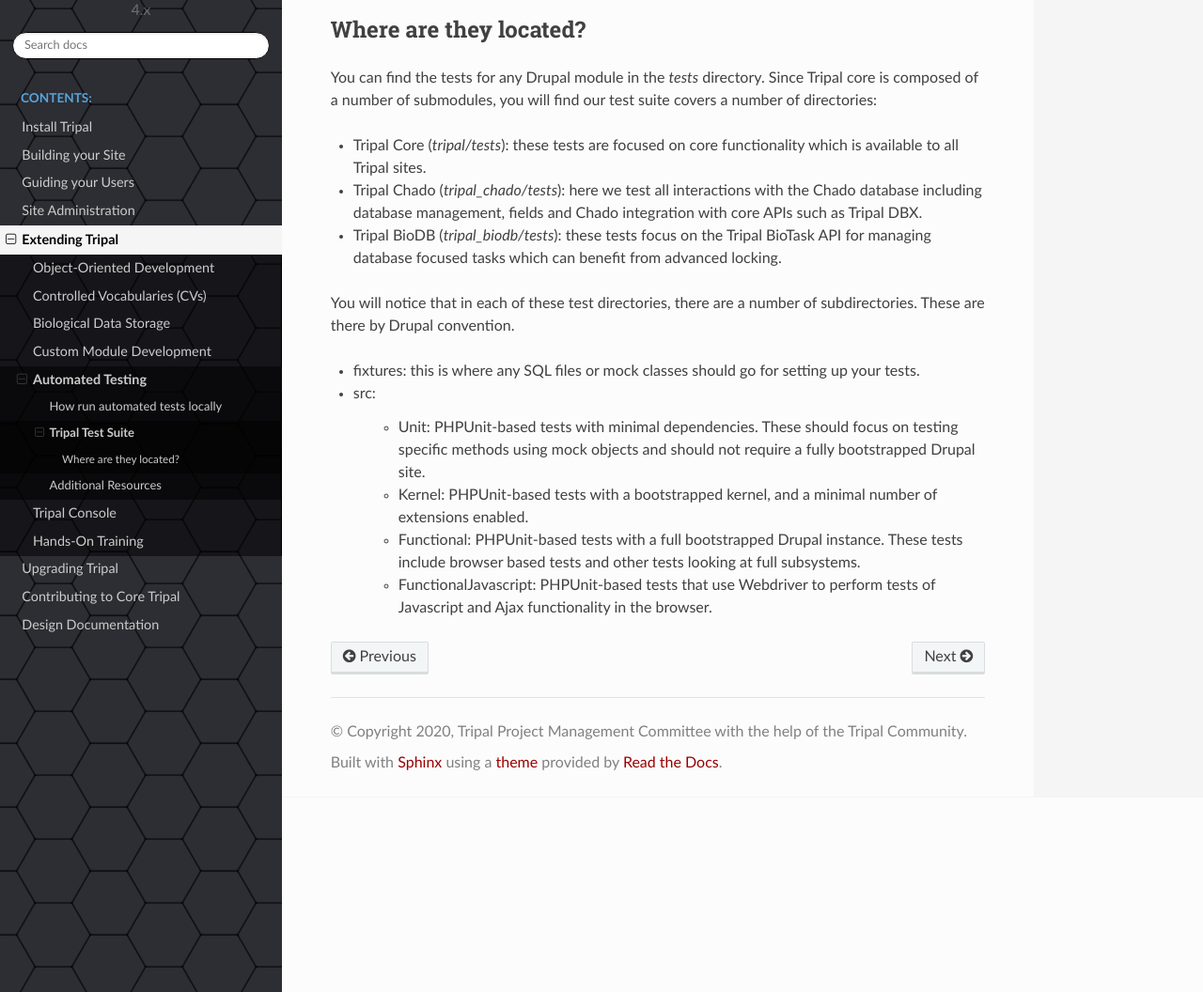
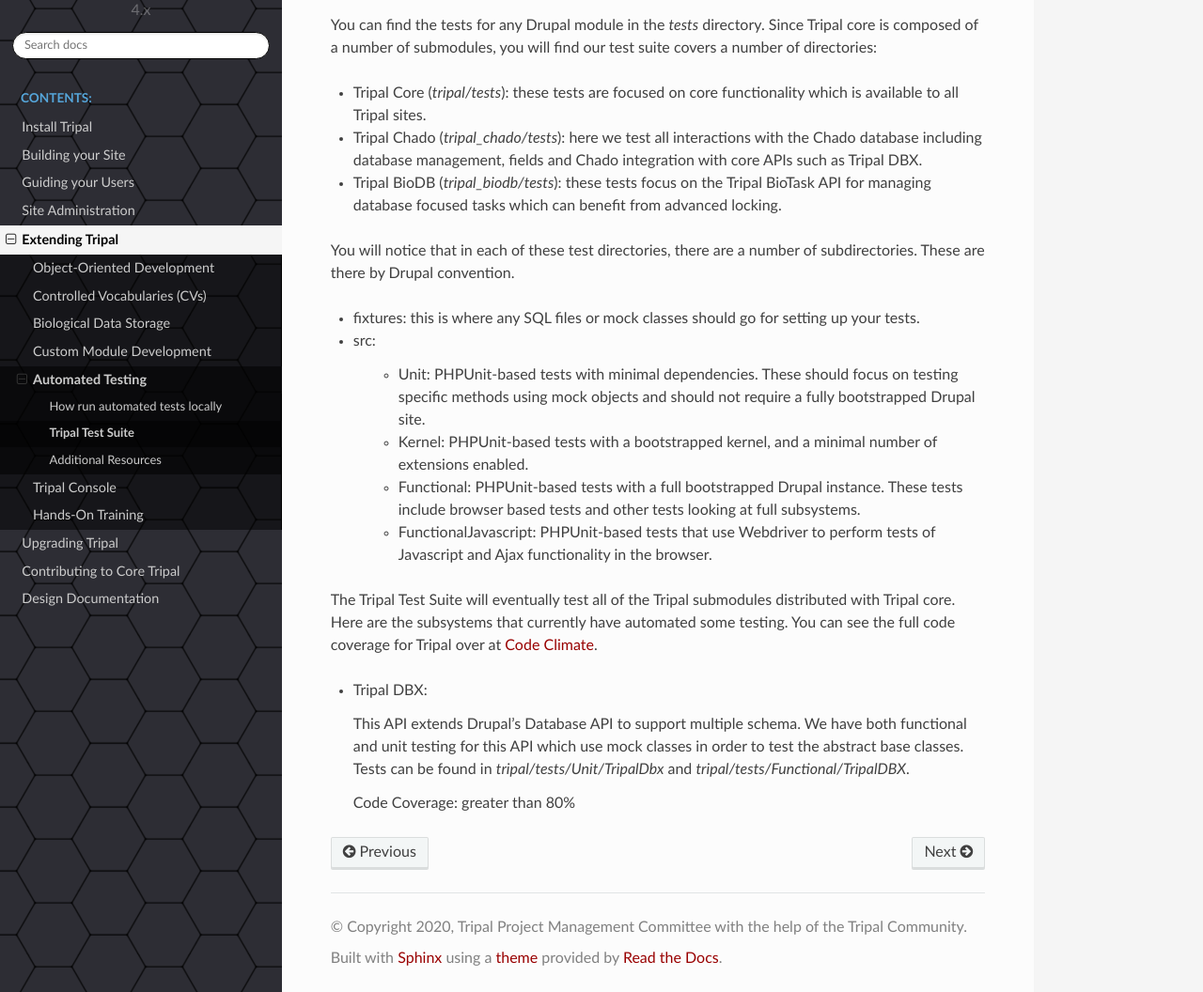
Before and after one commit to tripal/tripal_doc, a Sphinx documentation site: the page built from docs/dev_guide/testing/TripalTestSuite.rst, in a window 1280 px wide and 1400 px high, scrolled down 207 px, cut to the strip 344-1400 px from the top of the window. Shown: the whole strip at 94% size. Built offline with Sphinx 7.4.7 and the Read the Docs theme 2.0.0, drawn with Linux system fonts in a browser that asks for light colours.

Commit message:
Start documenting our current test suite.

```diff
--- a/docs/dev_guide/testing/TripalTestSuite.rst
+++ b/docs/dev_guide/testing/TripalTestSuite.rst
@@ -2,9 +2,6 @@
 ===================
 
 The Tripal Test Suite is the core set of automated tests distributed with Tripal. These docs will give you an overview of where these tests are located within the codebase and what groups of tests are available.
-
-Where are they located?
-------------------------
 
 You can find the tests for any Drupal module in the `tests` directory. Since Tripal core is composed of a number of submodules, you will find our test suite covers a number of directories:
 
@@ -21,3 +18,11 @@
     - Kernel: PHPUnit-based tests with a bootstrapped kernel, and a minimal number of extensions enabled.
     - Functional: PHPUnit-based tests with a full bootstrapped Drupal instance. These tests include browser based tests and other tests looking at full subsystems.
     - FunctionalJavascript: PHPUnit-based tests that use Webdriver to perform tests of Javascript and Ajax functionality in the browser.
+
+The Tripal Test Suite will eventually test all of the Tripal submodules distributed with Tripal core. Here are the subsystems that currently have automated some testing. You can see the full code coverage for Tripal over at `Code Climate <https://codeclimate.com/github/tripal/t4d8/code>`_.
+
+- Tripal DBX:
+
+  This API extends Drupal's Database API to support multiple schema. We have both functional and unit testing for this API which use mock classes in order to test the abstract base classes. Tests can be found in `tripal/tests/Unit/TripalDbx` and `tripal/tests/Functional/TripalDBX`.
+
+  Code Coverage: greater than 80%
```
